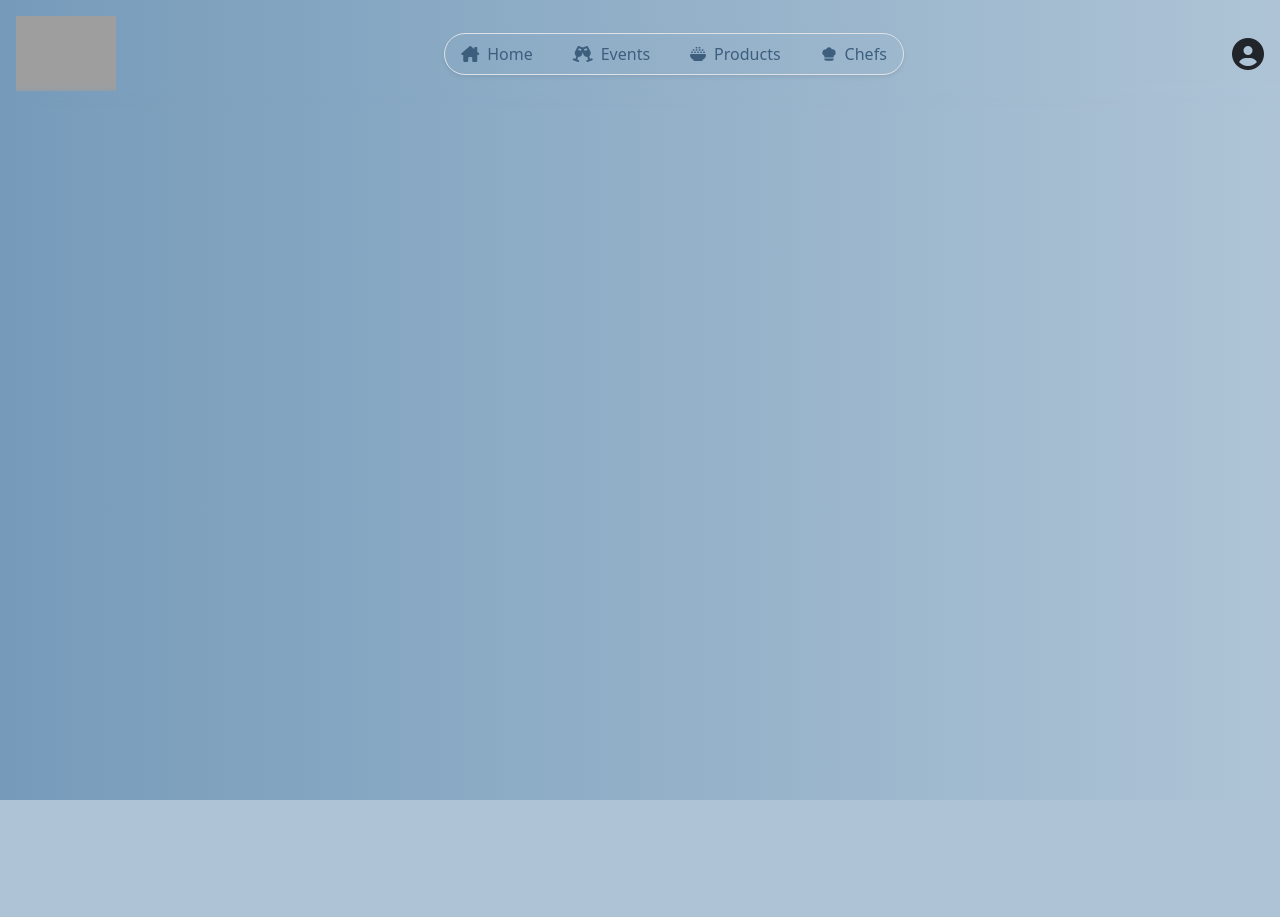
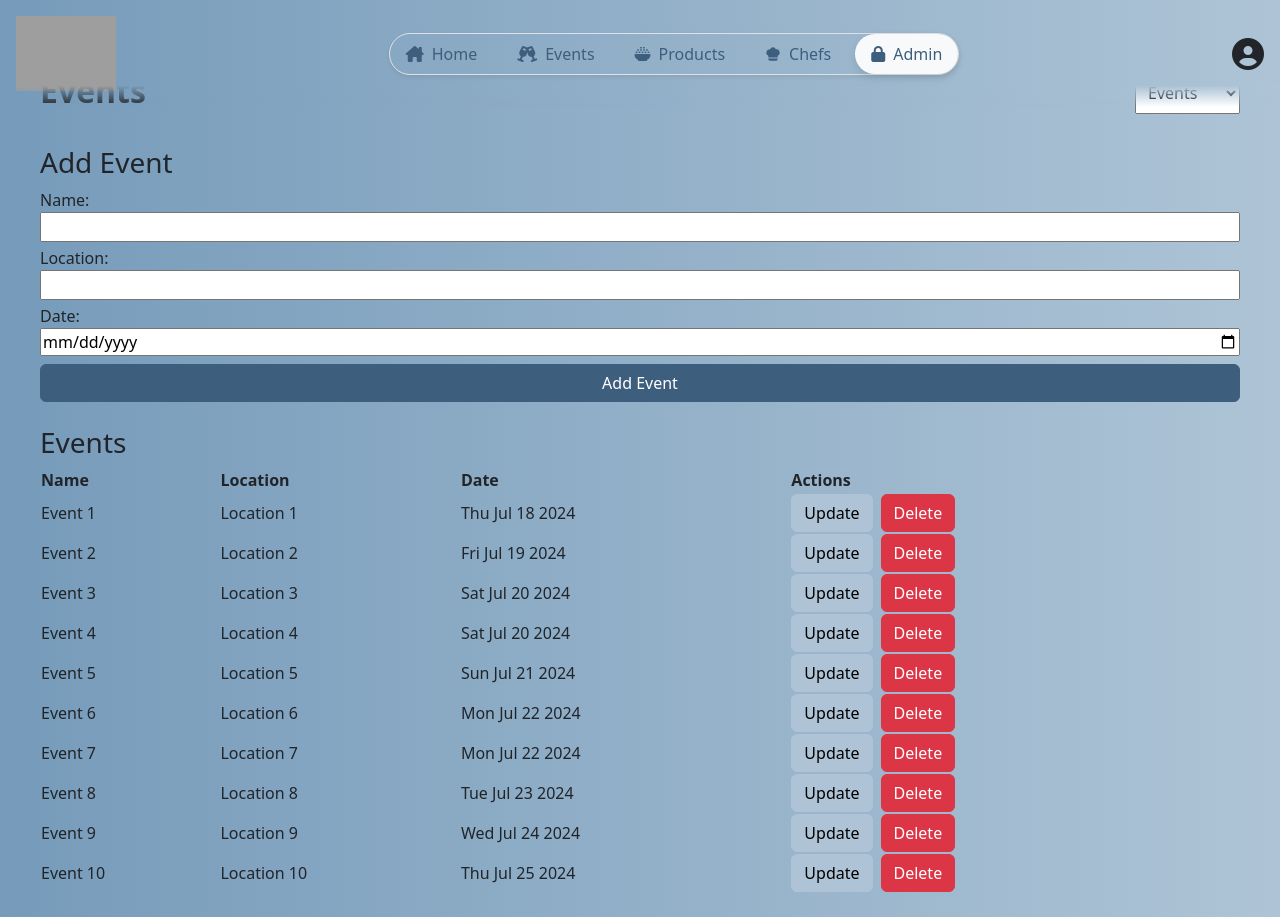
Before and after one commit to luisabaroa14/event-planner, a Vue app in the folder frontend/: page /admin in a window 1280 px wide. Before the commit this address led to /not-found. Before the commit the page ends 800 px from the top, so only its background shows below. Built offline with nearby package versions, Linux system fonts and the light colour scheme; grey boxes are pictures that could not be loaded; what v-calendar would draw is missing.

Commit message:
feat: Add admin view and functionality for managing events

```diff
--- a/frontend/src/components/TopNavBar.vue
+++ b/frontend/src/components/TopNavBar.vue
@@ -57,6 +57,17 @@
                 <p class="large-screen m-0">Chefs</p>
               </router-link>
             </li>
+            <li class="nav-item">
+              <router-link
+                class="nav-link"
+                active-class="active"
+                aria-current="page"
+                to="/admin"
+              >
+                <i class="fas fa-lock"></i>
+                <p class="large-screen m-0">Admin</p>
+              </router-link>
+            </li>
           </ul>
         </div>
       </nav>
--- /dev/null
+++ b/frontend/src/components/admin/AdminEvents.vue
@@ -0,0 +1,115 @@
+<script setup>
+import { ref } from "vue";
+import { useEventStore } from "@/stores/useEventStore";
+
+const eventStore = useEventStore();
+
+const name = ref("");
+const location = ref("");
+const date = ref("");
+
+const updateEvent = ref(null);
+
+const clearForm = () => {
+  name.value = "";
+  location.value = "";
+  date.value = "";
+
+  updateEvent.value = null;
+};
+
+const handleCreateEvent = async () => {
+  await eventStore.createEvent({
+    id: 1,
+    name: name.value,
+    location: location.value,
+    date: date.value,
+  });
+
+  clearForm();
+};
+
+const handleUpdateEvent = async () => {
+  await eventStore.updateEvent(updateEvent.value);
+
+  clearForm();
+};
+</script>
+
+<template>
+  <div>
+    <div v-if="updateEvent">
+      <h3>Update Event</h3>
+      <form @submit.prevent="handleUpdateEvent">
+        <label>Name:</label>
+        <input class="w-100 mb-1" v-model="updateEvent.name" required />
+        <br />
+        <label>Location:</label>
+        <input class="w-100 mb-1" v-model="updateEvent.location" required />
+        <br />
+        <label>Date:</label>
+        <input
+          class="w-100 mb-2"
+          type="date"
+          v-model="updateEvent.date"
+          required
+        />
+        <br />
+        <button class="btn btn-primary w-100" @click="updateEvent = null">
+          Cancel
+        </button>
+        <button class="btn btn-primary w-100 mt-3" type="submit">
+          Update Event
+        </button>
+      </form>
+    </div>
+    <div v-else>
+      <h3>Add Event</h3>
+      <form @submit.prevent="handleCreateEvent">
+        <label>Name:</label>
+        <input class="w-100 mb-1" v-model="name" required />
+        <br />
+        <label>Location:</label>
+        <input class="w-100 mb-1" v-model="location" required />
+        <br />
+        <label>Date:</label>
+        <input class="w-100 mb-2" type="date" v-model="date" required />
+        <br />
+        <button class="btn btn-primary w-100" type="submit">Add Event</button>
+      </form>
+    </div>
+
+    <h3 class="mt-4">Events</h3>
+    <table class="w-100">
+      <thead>
+        <tr>
+          <th>Name</th>
+          <th>Location</th>
+          <th>Date</th>
+          <th>Actions</th>
+        </tr>
+      </thead>
+      <tbody>
+        <tr v-for="event in eventStore.events" :key="event.id">
+          <td>{{ event.name }}</td>
+          <td>{{ event.location }}</td>
+          <td>{{ new Date(event.date).toDateString() }}</td>
+          <td>
+            <button
+              class="btn btn-secondary"
+              @click="updateEvent = JSON.parse(JSON.stringify(event))"
+            >
+              Update
+            </button>
+            <button
+              class="btn btn-danger ms-2"
+              @click="eventStore.deleteEvent(event.id)"
+            >
+              Delete
+            </button>
+          </td>
+        </tr>
+      </tbody>
+    </table>
+  </div>
+</template>
--- a/frontend/src/router/index.js
+++ b/frontend/src/router/index.js
@@ -3,6 +3,7 @@ import HomeView from '@/views/HomeView.vue'
 import ProductsView from '@/views/ProductsView.vue'
 import EventsView from '@/views/EventsView.vue'
 import ChefsView from '@/views/ChefsView.vue'
+import AdminView from '@/views/AdminView.vue'
 import NotFoundView from '@/views/NotFoundView.vue'
 
 const router = createRouter({
@@ -33,6 +34,12 @@ const router = createRouter({
       meta: { adminOnly: false }
     },
     {
+      path: '/admin',
+      name: 'admin',
+      component: AdminView,
+      meta: { adminOnly: true }
+    },
+    {
       path: '/not-found',
       name: 'not-found',
       component: NotFoundView,
--- a/frontend/src/utils/data.js
+++ b/frontend/src/utils/data.js
@@ -4,7 +4,7 @@ export function getEvents(currentDate = new Date()) {
       id: 1,
       name: "Event 1",
       img: "https://cdn.pixabay.com/photo/2015/12/26/11/08/finger-food-1108565_1280.jpg",
-      date: new Date().toDateString(),
+      date: new Date().toISOString().split("T")[0],
       location: "Location 1",
       collaboratorId: 1,
     },
@@ -12,9 +12,9 @@ export function getEvents(currentDate = new Date()) {
       id: 2,
       name: "Event 2",
       img: "https://images.immediate.co.uk/production/volatile/sites/30/2022/08/Corndogs-7832ef6.jpg?quality=90&resize=556,505",
-      date: new Date(
-        currentDate.setDate(currentDate.getDate() + 1)
-      ).toDateString(),
+      date: new Date(currentDate.setDate(currentDate.getDate() + 1))
+        .toISOString()
+        .split("T")[0],
       location: "Location 2",
       collaboratorId: 1,
     },
@@ -22,9 +22,9 @@ export function getEvents(currentDate = new Date()) {
       id: 3,
       name: "Event 3",
       img: "https://media.post.rvohealth.io/wp-content/uploads/2022/09/frozen-dinner-meal-meatloaf-mashed-potatoes-vegetables-732x549-thumbnail-732x549.jpg",
-      date: new Date(
-        currentDate.setDate(currentDate.getDate() + 1)
-      ).toDateString(),
+      date: new Date(currentDate.setDate(currentDate.getDate() + 1))
+        .toISOString()
+        .split("T")[0],
       location: "Location 3",
       collaboratorId: 1,
     },
@@ -32,7 +32,9 @@ export function getEvents(currentDate = new Date()) {
       id: 4,
       name: "Event 4",
       img: "https://cdn.sanity.io/images/cctd4ker/production/9296da795070ca0b6d9147d9507ab54d9e2dba84-1440x960.jpg?w=3840&q=75&fit=clip&auto=format",
-      date: new Date(currentDate.setDate(currentDate.getDate())).toDateString(),
+      date: new Date(currentDate.setDate(currentDate.getDate()))
+        .toISOString()
+        .split("T")[0],
       location: "Location 4",
       collaboratorId: 2,
     },
@@ -40,9 +42,9 @@ export function getEvents(currentDate = new Date()) {
       id: 5,
       name: "Event 5",
       img: "https://images.immediate.co.uk/production/volatile/sites/30/2013/05/spaghetti-carbonara-382837d.jpg?resize=768,574",
-      date: new Date(
-        currentDate.setDate(currentDate.getDate() + 1)
-      ).toDateString(),
+      date: new Date(currentDate.setDate(currentDate.getDate() + 1))
+        .toISOString()
+        .split("T")[0],
       location: "Location 5",
       collaboratorId: 2,
     },
@@ -50,9 +52,9 @@ export function getEvents(currentDate = new Date()) {
       id: 6,
       name: "Event 6",
       img: "https://ichef.bbci.co.uk/images/ic/832xn/p0h0ylf7.jpg",
-      date: new Date(
-        currentDate.setDate(currentDate.getDate() + 1)
-      ).toDateString(),
+      date: new Date(currentDate.setDate(currentDate.getDate() + 1))
+        .toISOString()
+        .split("T")[0],
       location: "Location 6",
       collaboratorId: 2,
     },
@@ -60,7 +62,9 @@ export function getEvents(currentDate = new Date()) {
       id: 7,
       name: "Event 7",
       img: "https://hips.hearstapps.com/hmg-prod/images/delish-221219-burger-king-chicken-fries-0133-eb-1672788323.jpg?crop=0.683xw:1.00xh;0.248xw,0&resize=640:*",
-      date: new Date(currentDate.setDate(currentDate.getDate())).toDateString(),
+      date: new Date(currentDate.setDate(currentDate.getDate()))
+        .toISOString()
+        .split("T")[0],
       location: "Location 7",
       collaboratorId: 2,
     },
@@ -68,9 +72,9 @@ export function getEvents(currentDate = new Date()) {
       id: 8,
       name: "Event 8",
       img: "https://www.jollibeefoods.com/cdn/shop/files/29351737_2152446668377854_356570745477300982_o_2152446668377854.jpg?v=1634843436&width=1080",
-      date: new Date(
-        currentDate.setDate(currentDate.getDate() + 1)
-      ).toDateString(),
+      date: new Date(currentDate.setDate(currentDate.getDate() + 1))
+        .toISOString()
+        .split("T")[0],
       location: "Location 8",
       collaboratorId: 3,
     },
@@ -78,9 +82,9 @@ export function getEvents(currentDate = new Date()) {
       id: 9,
       name: "Event 9",
       img: "https://images.immediate.co.uk/production/volatile/sites/30/2013/05/spaghetti-carbonara-382837d.jpg?resize=768,574",
-      date: new Date(
-        currentDate.setDate(currentDate.getDate() + 1)
-      ).toDateString(),
+      date: new Date(currentDate.setDate(currentDate.getDate() + 1))
+        .toISOString()
+        .split("T")[0],
       location: "Location 9",
       collaboratorId: 3,
     },
@@ -88,9 +92,9 @@ export function getEvents(currentDate = new Date()) {
       id: 10,
       name: "Event 10",
       img: "https://images.immediate.co.uk/production/volatile/sites/30/2022/08/Corndogs-7832ef6.jpg?quality=90&resize=556,505",
-      date: new Date(
-        currentDate.setDate(currentDate.getDate() + 1)
-      ).toDateString(),
+      date: new Date(currentDate.setDate(currentDate.getDate() + 1))
+        .toISOString()
+        .split("T")[0],
       location: "Location 10",
       collaboratorId: 3,
     },
--- /dev/null
+++ b/frontend/src/utils/functions.js
@@ -0,0 +1,19 @@
+/**
+ * Function to capitalize the first letter of a string.
+ * @returns {string} - The string with the first letter capitalized.
+ */
+export function capitalizeFirstLetter(string) {
+  return string.charAt(0).toUpperCase() + string.slice(1);
+}
+
+/**
+ * Dialog to confirm delete action.
+ * @returns {boolean} - True if user confirms delete, false otherwise.
+ */
+export const confirmDelete = () => {
+  if (confirm("Are you sure you want to delete?")) {
+    return true;
+  } else {
+    return false;
+  }
+};
--- /dev/null
+++ b/frontend/src/views/AdminView.vue
@@ -0,0 +1,29 @@
+<script setup>
+import { ref } from "vue";
+import { capitalizeFirstLetter } from "@/utils/functions";
+import AdminEvents from "@/components/admin/AdminEvents.vue";
+// import AdminProduct from '@/components/AdminProduct.vue';
+// import AdminChef from '@/components/AdminChef.vue';
+
+// Selected option state
+const selectedOption = ref("events");
+</script>
+
+<template>
+  <div class="mt-5 mx-3 p-4">
+    <div class="d-flex flex-row justify-content-between">
+      <h2>
+        <strong>{{ capitalizeFirstLetter(selectedOption) }}</strong>
+      </h2>
+
+      <!-- Picker at the top -->
+      <select v-model="selectedOption" class="mb-4 p-2">
+        <option value="events">Events</option>
+        <option value="products">Products</option>
+        <option value="chefs">Chefs</option>
+      </select>
+    </div>
+
+    <AdminEvents v-if="selectedOption === 'events'" class="mt-2" />
+  </div>
+</template>
```
